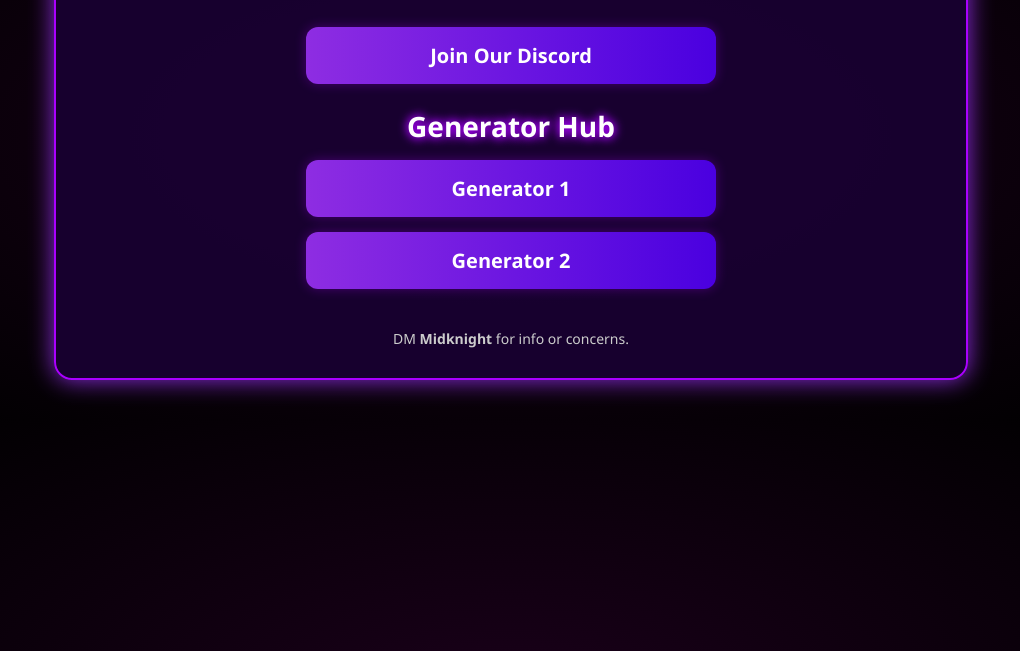
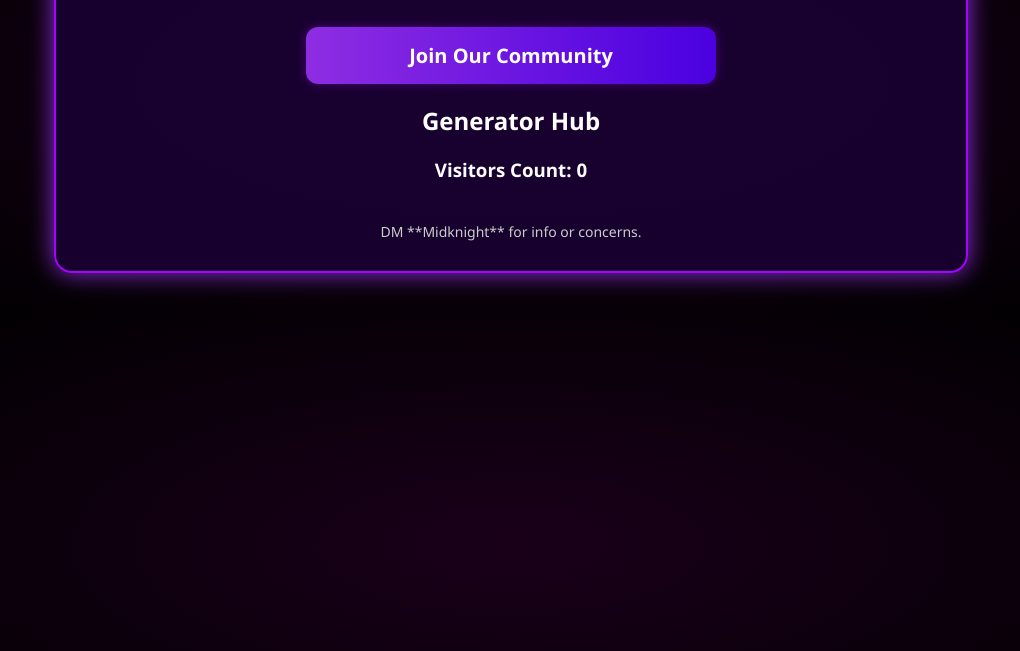
Before and after one commit to nikhil28303/Beamrs, a plain HTML site: page index.html in a window 1280 px wide. Shown: the part 149-800 px from the top of the page, without its empty margins (129-1149 px from the left). Drawn offline with Linux system fonts and the light colour scheme.

Commit message:
Update index.html

```diff
--- a/index.html
+++ b/index.html
@@ -1,30 +1,37 @@
 <!DOCTYPE html>
 <html lang="en">
 <head>
-    <meta charset="UTF-8" />
-    <meta name="viewport" content="width=device-width, initial-scale=1.0"/>
+    <meta charset="UTF-8">
+    <meta name="viewport" content="width=device-width, initial-scale=1.0">
     <title>BEAMRS</title>
-    <link rel="stylesheet" href="style.css" />
+    <link rel="stylesheet" href="style.css">
 </head>
-<body class="fade-in">
+<body>
     <div class="container">
         <div class="title">BEAMRS</div>
-        <a href="https://discord.gg/EeW4eCRn" class="button" target="_blank">Join Our Discord</a>
+        <a href="https://discord.gg/EeW4eCRn" class="button">Join Our Community</a>
 
         <div class="generator-section">
-            <h2 class="glow-text">Generator Hub</h2>
+            <h2>Generator Hub</h2>
             <div id="buttonsContainer">
-                <a href="https://app.genn.lu/auth/beamrslol" class="button" target="_blank">Generator 1</a>
-                <a href="https://ro.blox.com.pk/dashboard/?code=OTMzMzE2NTEwMjg3MTcyMDY5Ng==" class="button" target="_blank">Generator 2</a>
+                <!-- Buttons dynamically added from admin panel -->
             </div>
         </div>
 
-        <div id="siteContent"></div>
+        <div id="siteContent">
+            <!-- Main site content dynamically loaded -->
+        </div>
+
+        <div class="visitor-count">
+            <h3>Visitors Count: <span id="visitorCount">0</span></h3>
+        </div>
 
         <div class="footer">
-            DM <strong>Midknight</strong> for info or concerns.
+            DM **Midknight** for info or concerns.
         </div>
     </div>
+
+    <script src="visitor.js"></script>
     <script src="admin.js"></script>
 </body>
 </html>
```
